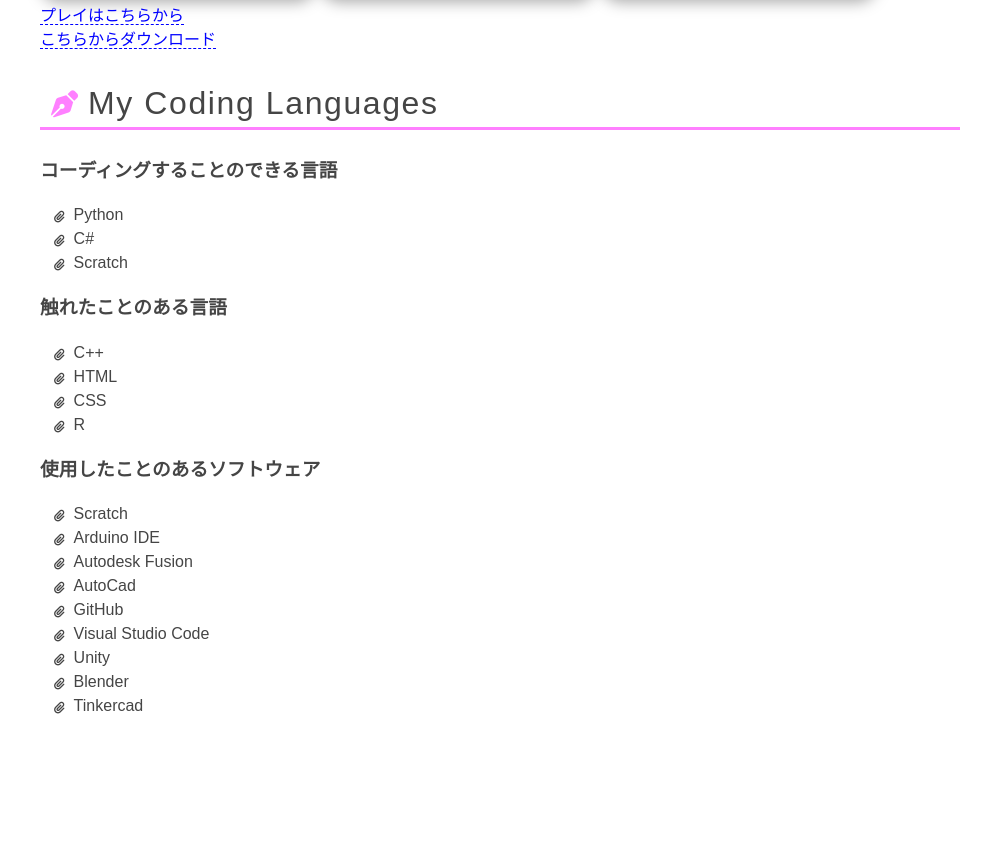
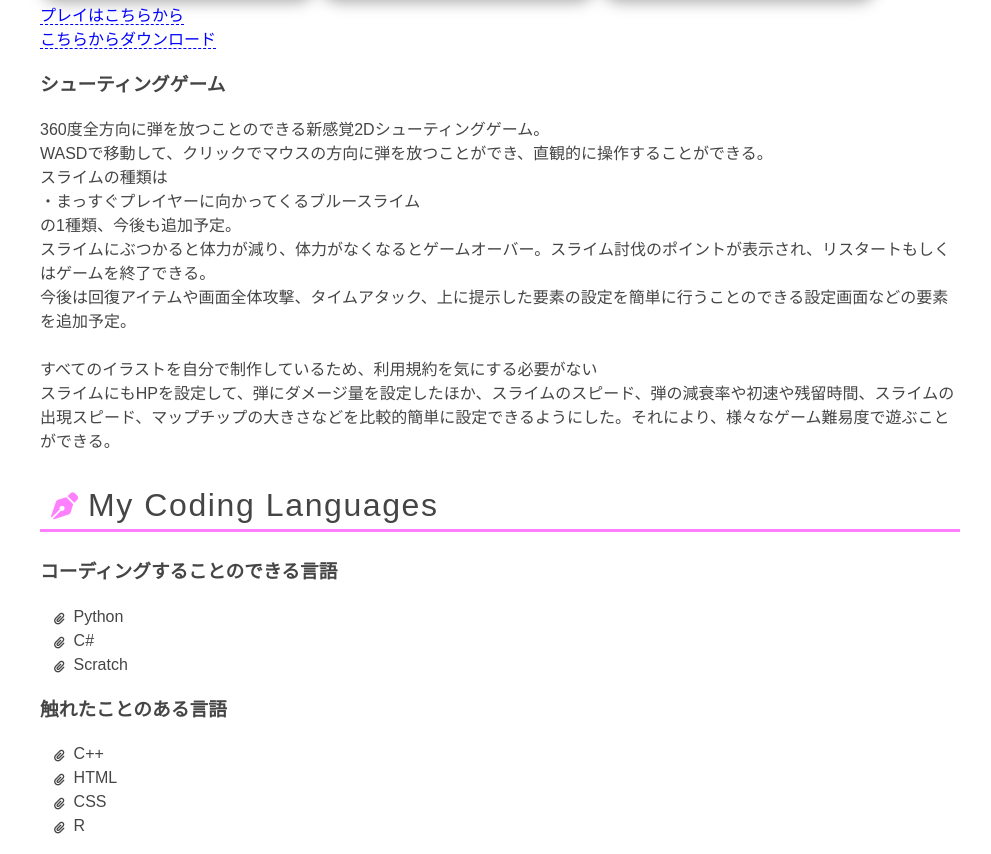
Before and after one commit to Aoi-Morino/MyPortfolio, a plain HTML site: page index.html in a window 1280 px wide. Shown: the part 2552-3406 px from the top of the page, without its empty margins (140-1131 px from the left). Before the commit the page ends 3302 px from the top, so only its background shows below. Drawn offline with Linux system fonts and the light colour scheme; a web font is replaced by a local one.

Commit message:
シューティングゲームの欄を制作

```diff
--- a/index.html
+++ b/index.html
@@ -87,6 +87,20 @@
     <a href="HitAndBroForPaperCup.zip">こちらからダウンロード</a>
   </p>
 
+  <h3>シューティングゲーム</h3>
+  <p>
+    360度全方向に弾を放つことのできる新感覚2Dシューティングゲーム。<br>
+    WASDで移動して、クリックでマウスの方向に弾を放つことができ、直観的に操作することができる。<br>
+    スライムの種類は<br>
+    ・まっすぐプレイヤーに向かってくるブルースライム<br>
+    の1種類、今後も追加予定。<br>
+    スライムにぶつかると体力が減り、体力がなくなるとゲームオーバー。スライム討伐のポイントが表示され、リスタートもしくはゲームを終了できる。<br>
+    今後は回復アイテムや画面全体攻撃、タイムアタック、上に提示した要素の設定を簡単に行うことのできる設定画面などの要素を追加予定。<br>
+    <br>
+    すべてのイラストを自分で制作しているため、利用規約を気にする必要がない<br>
+    スライムにもHPを設定して、弾にダメージ量を設定したほか、スライムのスピード、弾の減衰率や初速や残留時間、スライムの出現スピード、マップチップの大きさなどを比較的簡単に設定できるようにした。それにより、様々なゲーム難易度で遊ぶことができる。
+  </p>
+
   <h2>My Coding Languages</h2>
   <h3>コーディングすることのできる言語</h3>
   <ul>
```
